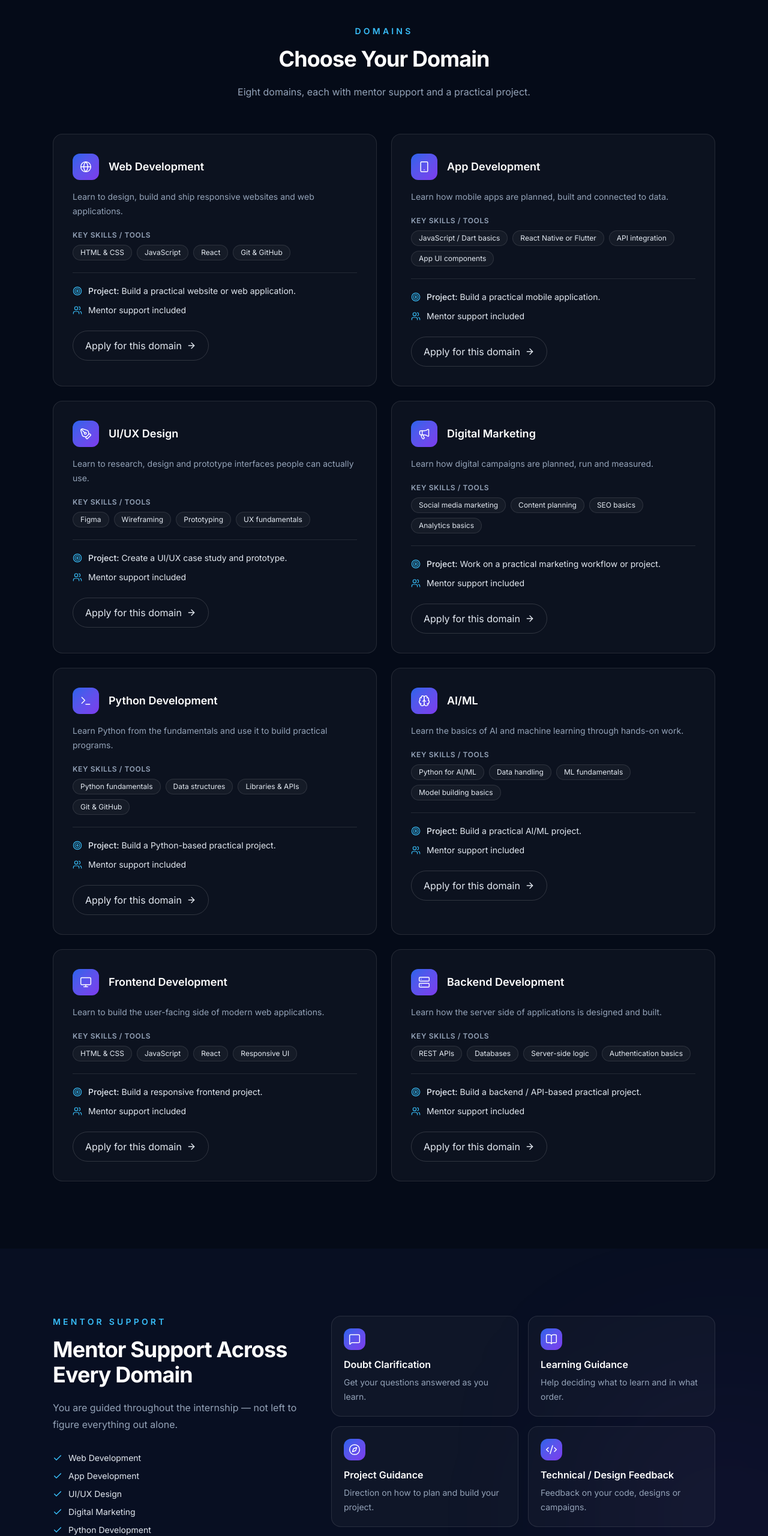
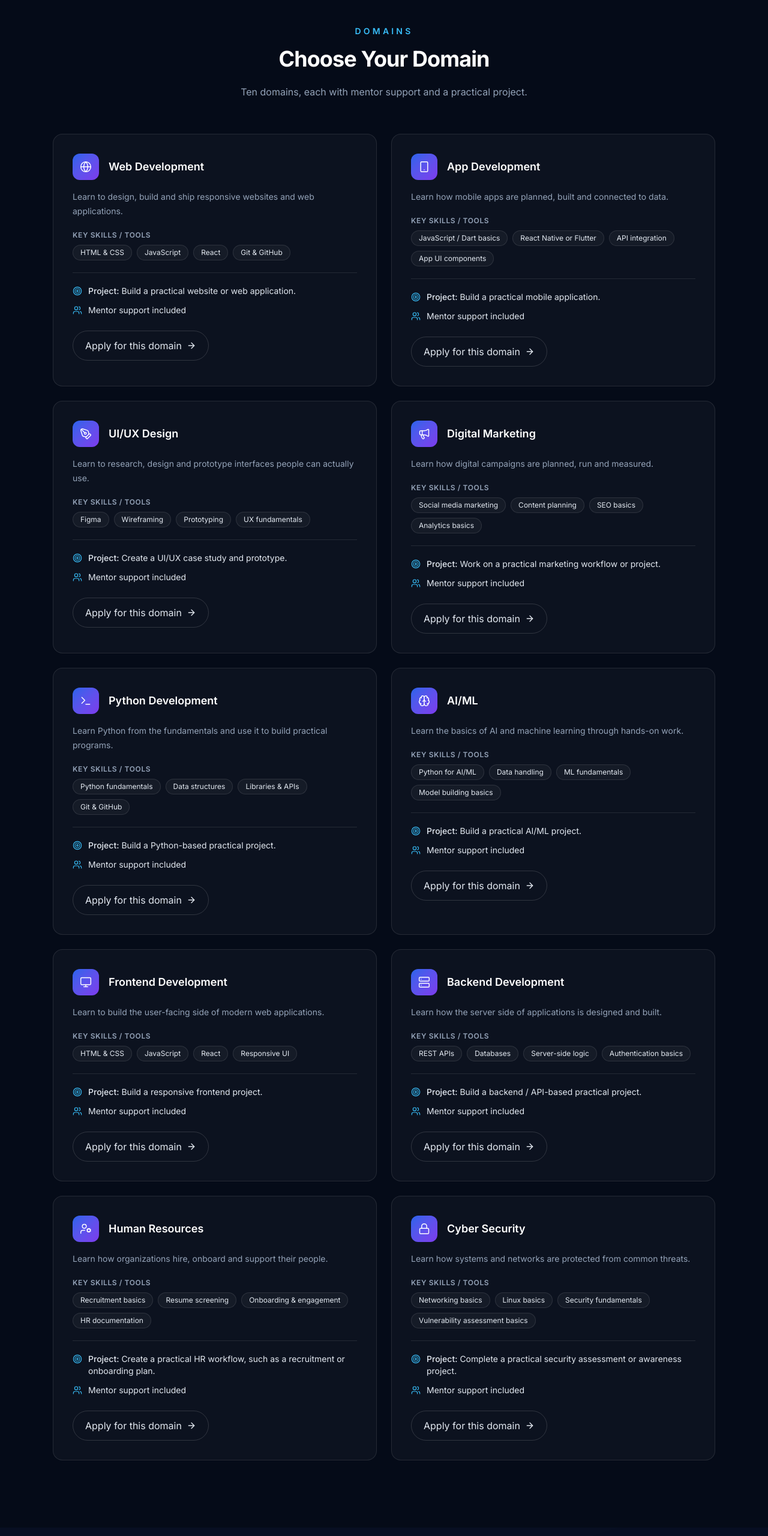
Before and after one commit to choudry2004/rachry-technologies, a React (Vite) app: page /internship in a window 1280 px wide. Shown: the part 3700-6260 px from the top of the page at 60% size. Built offline with nearby package versions, Linux system fonts and the light colour scheme.

Commit message:
Upgrade inter domain

```diff
--- a/src/components/pages/Internship.jsx
+++ b/src/components/pages/Internship.jsx
@@ -3,8 +3,8 @@ import { Link } from 'react-router-dom';
 import {
     AlertCircle, ArrowRight, Award, BadgeCheck, BookOpen, Bot, Briefcase, Check, CheckCircle2,
     Brain, ChevronDown, ClipboardCheck, Code2, Compass, FileText, FolderGit2, Globe,
-    GraduationCap, Hammer, Layers, Loader2, Megaphone, MessageSquare, Monitor, PenTool, QrCode,
-    Search, Server, ShieldCheck, Smartphone, Target, Terminal, TrendingUp, UserCheck, Users, Wrench,
+    GraduationCap, Hammer, Layers, Loader2, Lock, Megaphone, MessageSquare, Monitor, PenTool, QrCode,
+    Search, Server, ShieldCheck, Smartphone, Target, Terminal, TrendingUp, UserCheck, UserCog, Users, Wrench,
 } from 'lucide-react';
 import { useSEO } from '../../hooks/useSEO';
 
@@ -156,6 +156,20 @@ const DOMAINS = [
         skills: ['REST APIs', 'Databases', 'Server-side logic', 'Authentication basics'],
         project: 'Build a backend / API-based practical project.',
     },
+        {
+        icon: UserCog,
+        name: 'Human Resources',
+        desc: 'Learn how organizations hire, onboard and support their people.',
+        skills: ['Recruitment basics', 'Resume screening', 'Onboarding & engagement', 'HR documentation'],
+        project: 'Create a practical HR workflow, such as a recruitment or onboarding plan.',
+    },
+    {
+        icon: Lock,
+        name: 'Cyber Security',
+        desc: 'Learn how systems and networks are protected from common threats.',
+        skills: ['Networking basics', 'Linux basics', 'Security fundamentals', 'Vulnerability assessment basics'],
+        project: 'Complete a practical security assessment or awareness project.',
+    },
 ];
 
 const DOMAIN_NAMES = DOMAINS.map((d) => d.name);
@@ -239,7 +253,7 @@ const FAQS = [
     { q: 'Is the internship completely online?', a: 'Yes. The Rachry Technologies Virtual Internship Program is 100% virtual, so you can take part from anywhere.' },
     { q: 'Who can apply?', a: 'Beginners, college students, freshers and anyone who wants to build practical skills, gain project experience and create a portfolio.' },
     { q: 'Can beginners apply?', a: 'Yes. The program is beginner friendly and starts from the fundamentals before moving on to practical project work.' },
-    { q: 'What domains are available?', a: 'Web Development, App Development, UI/UX Design, Digital Marketing, Python Development, AI/ML, Frontend Development and Backend Development.' },
+    { q: 'What domains are available?', a: 'Web Development, App Development, UI/UX Design, Digital Marketing, Python Development, AI/ML, Frontend Development, Backend Development, Human Resources and Cyber Security.'},
     { q: 'Is mentor support provided?', a: 'Yes. Mentor support is available across every offered domain, including doubt clarification, project guidance, feedback and project review.' },
     { q: 'Will I work on a practical project?', a: 'Yes. You will work on a practical project related to your selected domain, such as a website or web app, a mobile app, a UI/UX case study and prototype, or a marketing project.' },
     { q: 'How is AI used during the internship?', a: 'AI tools are taught as assistants for coding, debugging, research and workflows. The focus is on fundamentals and understanding, not on generating everything automatically.' },
@@ -653,7 +667,7 @@ function Domains({ selectedDomain, onSelectDomain }) {
             <SectionHeading
                 eyebrow="Domains"
                 title="Choose Your Domain"
-                subtitle="Eight domains, each with mentor support and a practical project."
+                subtitle="Ten domains, each with mentor support and a practical project."
             />
             <div className="mt-10 grid grid-cols-1 gap-5 sm:mt-14 md:grid-cols-2 md:gap-6">
                 {DOMAINS.map((domain) => {
```
